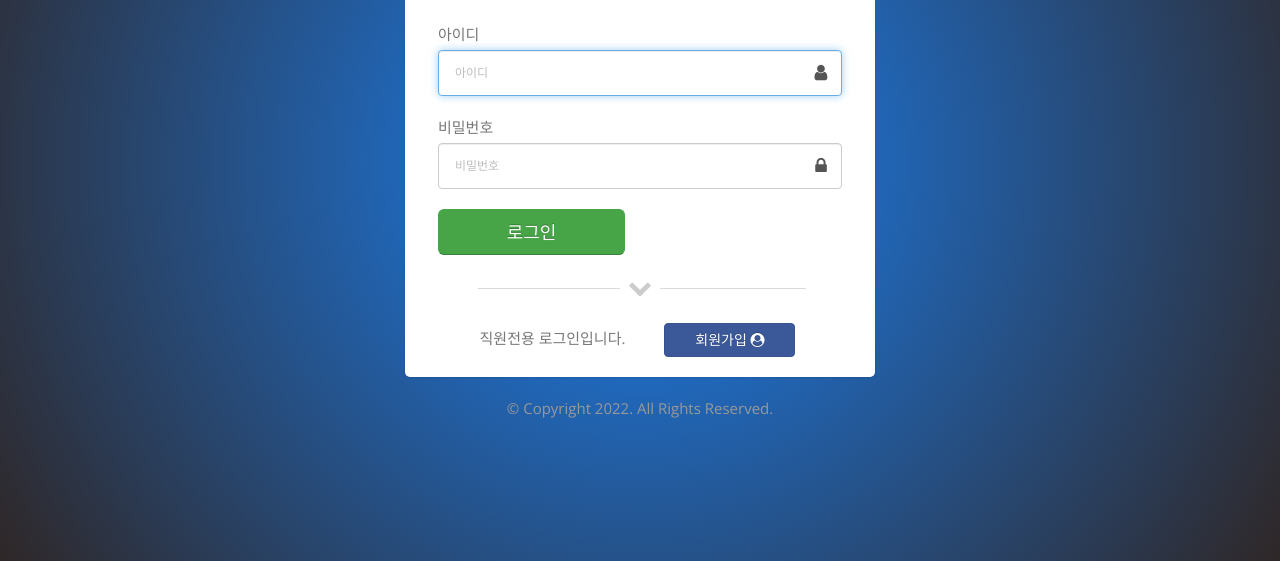
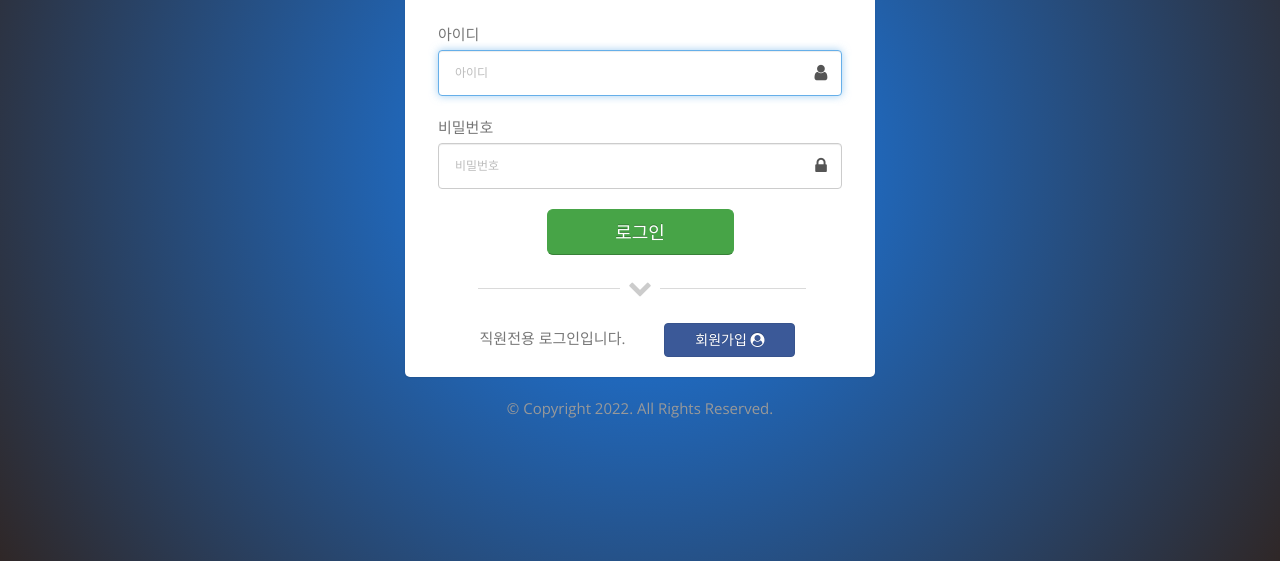
Before and after one commit to howardlee79/hyosung, a plain HTML site: page default.html in a window 1280 px wide. Shown: the part 239-800 px from the top of the page. Drawn offline with nearby package versions, Linux system fonts and the light colour scheme.

Commit message:
Update default.html

```diff
--- a/default.html
+++ b/default.html
@@ -114,7 +114,7 @@
 							</div>
 
 							<div class="row">
-								<div class="col-sm-6 text-right">
+								<div class="col-sm-6 col-sm-offset-3 text-right">
 									<!---button type="submit" class="btn btn-primary hidden-xs">로그인</button>
 									<button type="submit" class="btn btn-primary btn-block btn-lg visible-xs mt-lg">로그인</button--->
                                     <button type="submit" name="login_button" class="btn btn-primary btn-success btn-lg col-sm-12">로그인</button>
```
